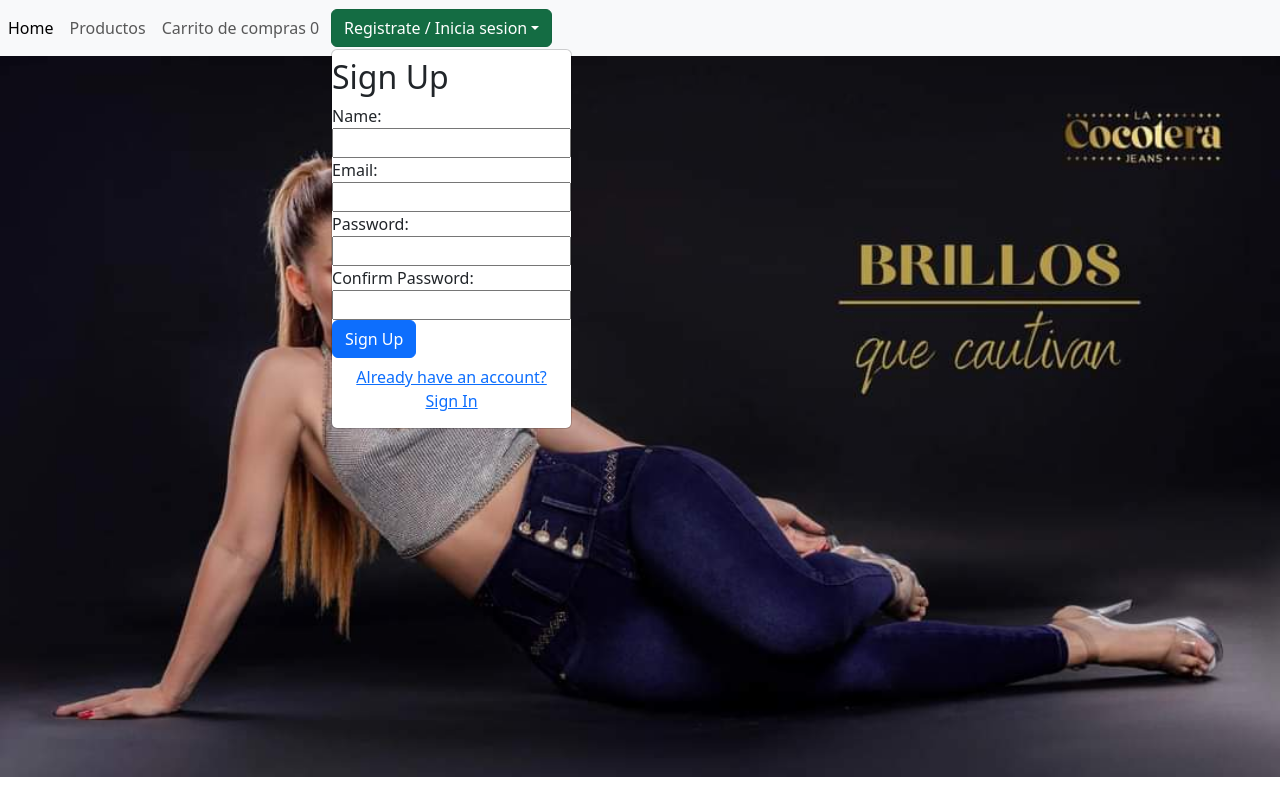
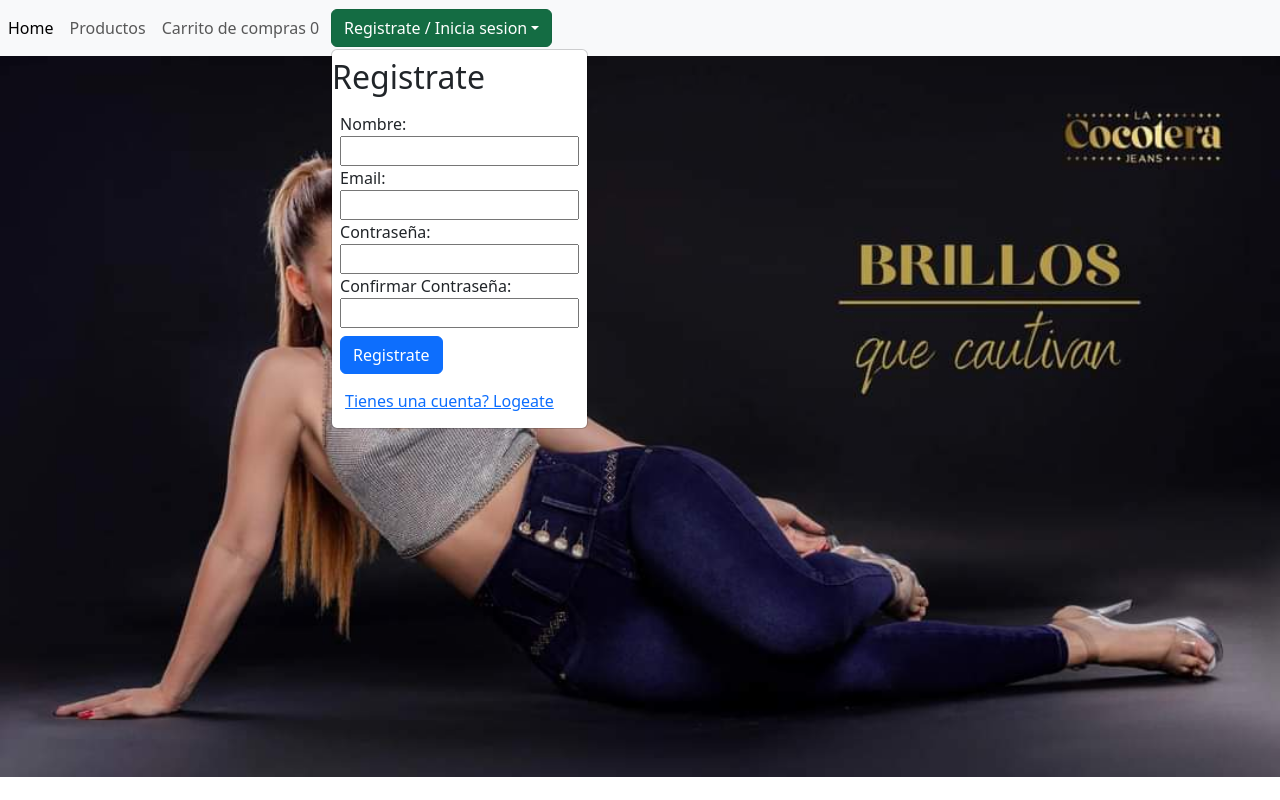
Before and after one commit to HJLazo/cocoteraReact, a React (Create React App) app: page / in a window 1280 px wide. Both pictures are taken after a click on the button "Registrate / Inicia sesion". Shown: the top 800 px of the page. Built offline with nearby package versions, Linux system fonts and the light colour scheme.

Commit message:
Added User Validation

```diff
--- a/src/components/user/authForm.jsx
+++ b/src/components/user/authForm.jsx
@@ -1,6 +1,7 @@
 import React, { useState } from "react";
 import { usePerson } from "./userProvider";
 import User from "../../utils/user";
+import validateFormData from "../../utils/validationFormData";
 
 const AuthForm = () => {
   const { addUser, signIn, currentUser } = usePerson();
@@ -11,6 +12,7 @@ const AuthForm = () => {
     password: "",
     confirmPassword: "",
   });
+  const [errors, setErrors] = useState({});
 
   const handleChange = (e) => {
     const { name, value } = e.target;
@@ -19,16 +21,24 @@ const AuthForm = () => {
 
   const handleSubmit = (e) => {
     e.preventDefault();
+    const validationErrors = validateFormData(formData, isSignUp);
+    if (Object.keys(validationErrors).length > 0) {
+      setErrors(validationErrors);
+      return;
+    }
     if (isSignUp) {
-      if (formData.password !== formData.confirmPassword || formData.name.trim() === "") {
-        alert("Passwords do not match!");
-        return;
-      }
       const newUser = new User(formData.name, formData.email, formData.password, formData.confirmPassword);
       addUser(newUser);
     } else {
       signIn(formData.email, formData.password)
     }
+    setFormData({
+      name: "",
+      email: "",
+      password: "",
+      confirmPassword: "",
+    });
+    setErrors({});
   };
 
   const toggleMode = () => {
@@ -39,23 +49,26 @@ const AuthForm = () => {
       password: "",
       confirmPassword: "",
     });
+    setErrors({});
   };
 
   return (
     <div className="auth-form-container">
-      <h2>{isSignUp ? "Sign Up" : "Sign In"}</h2>
-      <form onSubmit={handleSubmit}>
+      <h2>{isSignUp ? "Registrate" : "Logeate"}</h2>
+      <form
+      className="p-2"
+      onSubmit={handleSubmit}>
         {isSignUp && (
           <div className="form-group">
-            <label htmlFor="name">Name:</label>
+            <label htmlFor="name">Nombre:</label>
             <input
               type="text"
               id="name"
               name="name"
               value={formData.name}
               onChange={handleChange}
-              required
             />
+            {errors.name && <p className="error">{errors.name}</p>}
           </div>
         )}
         <div className="form-group">
@@ -66,39 +79,39 @@ const AuthForm = () => {
             name="email"
             value={formData.email}
             onChange={handleChange}
-            required
           />
+          {errors.email && <p className="error">{errors.email}</p>}
         </div>
         <div className="form-group">
-          <label htmlFor="password">Password:</label>
+          <label htmlFor="password">Contraseña:</label>
           <input
             type="password"
             id="password"
             name="password"
             value={formData.password}
             onChange={handleChange}
-            required
           />
+           {errors.password && <p className="error">{errors.password}</p>}
         </div>
         {isSignUp && (
           <div className="form-group">
-            <label htmlFor="confirmPassword">Confirm Password:</label>
+            <label htmlFor="confirmPassword">Confirmar Contraseña:</label>
             <input
               type="password"
               id="confirmPassword"
               name="confirmPassword"
               value={formData.confirmPassword}
               onChange={handleChange}
-              required
             />
+             {errors.confirmPassword && <p className="error">{errors.confirmPassword}</p>}
           </div>
         )}
-        <button type="submit" className="btn btn-primary">
-          {isSignUp ? "Sign Up" : "Sign In"}
+        <button type="submit" className="btn btn-primary mt-2">
+          {isSignUp ? "Registrate" : "Logeate"}
         </button>
       </form>
       <button onClick={toggleMode} className="btn btn-link">
-        {isSignUp ? "Already have an account? Sign In" : "Don't have an account? Sign Up"}
+        {isSignUp ? "Tienes una cuenta? Logeate" : "No tienes cuenta? Registrate"}
       </button>
     </div>
   );
--- /dev/null
+++ b/src/utils/validationFormData.js
@@ -0,0 +1,30 @@
+const validateFormData = (formData, isSignUp) => {
+  const errors = {};
+
+  if (!formData.email) {
+    errors.email = "Email es requerido";
+  } else if (!/\S+@\S+\.\S+/.test(formData.email)) {
+    errors.email = "Email es invalido";
+  }
+
+  if (!formData.password) {
+    errors.password = "Contraseña es requerida";
+  } else if (formData.password.length < 6) {
+    errors.password = "Contraseña deber ser la menos de 6 caracteres";
+  }
+
+  if (isSignUp) {
+    if (!formData.name) {
+      errors.name = "Nombre es requerido";
+    }
+    if (!formData.confirmPassword) {
+      errors.confirmPassword = "Por favor confirmar el contraseña";
+    } else if (formData.password !== formData.confirmPassword) {
+      errors.confirmPassword = "Las contraseñas no coinciden";
+    }
+  }
+
+  return errors;
+};
+
+export default validateFormData;
```
